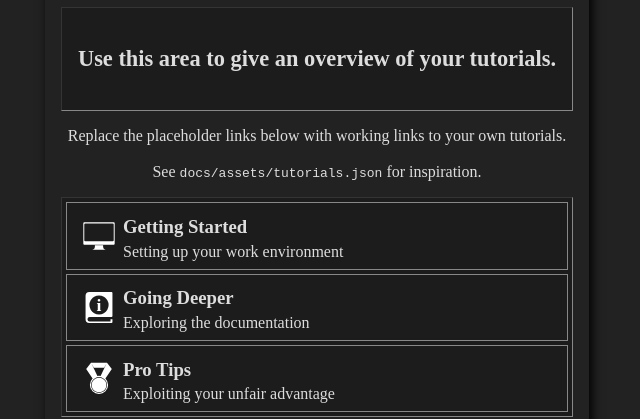
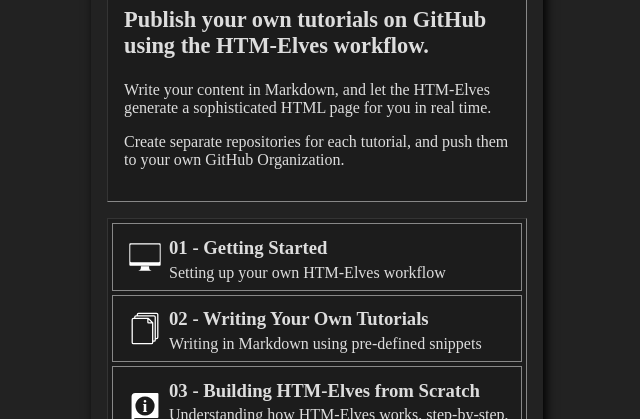
Before and after one commit to MERNCraft/MERNCraft.github.io, a website: page index.html in a window 1280 px wide. Shown: the part 211-630 px from the top of the page, without its empty margins (323-963 px from the left). Drawn offline with Linux system fonts and the light colour scheme.

Commit message:
Customize index.html and private/tutorials.json

```diff
--- a/index.html
+++ b/index.html
@@ -7,8 +7,16 @@
     content="width=device-width, initial-scale=1.0"
   >
   <link rel="stylesheet" href="private/styles.css">
+  <style>
+    main { max-width: 420px;}
+    p { text-align: left;}
+    div.overview p:first-child {
+      font-size: 1.4em;
+      font-weight: bold;
+    }
+  </style>
+  <title class="location">Title</title>
   <script defer src="private/script.js"></script>
-  <title class="location">Title</title>
 </head>
 <body>
   <main>
@@ -16,16 +24,17 @@
       <h1>Welcome to <span class="location">Title</span>!</h1>
     </header>
     <div class="overview">
-      <p>Use this area to give an overview of your tutorials.</p>
+      <p>Publish your own tutorials on GitHub using the HTM-Elves workflow.</p>
+      <p>Write your content in Markdown, and let the HTM-Elves generate a sophisticated HTML page for you in real time.</p>
+      <p>Create separate repositories for each tutorial, and push them to your own GitHub Organization.</p>
     </div>
-    <p id="replace"></p>
     <ul id="tutorials"></ul>
 
     <footer>
       <span>Updated December 2024</span>
-      <a href="#">
+      <a href="https://github.com/orgs/HTM-Elves/repositories">
         <img src="public/svg/github.svg" alt="GitHub">
-       </a>
+      </a>
     </footer>
   </main>
 </body>
--- a/private/tutorials.json
+++ b/private/tutorials.json
@@ -1,17 +1,17 @@
 [
-  { "name": "Getting Started",
-    "url": "#getting-started",
-    "description": "Setting up your work environment",
+  { "name": "01 - Getting Started",
+    "url": "/Getting-Started",
+    "description": "Setting up your own HTM-Elves workflow",
     "icon": "public/svg/env.svg"
   },
-  { "name": "Going Deeper",
-    "url": "#going-deeper",
-    "description": "Exploring the documentation",
+  { "name": "02 - Writing Your Own Tutorials",
+    "url": "/Writing-Your-Own-Tutorials",
+    "description": "Writing in Markdown using pre-defined snippets",
+    "icon": "public/svg/pages.svg"
+  },
+  { "name": "03 - Building HTM-Elves from Scratch",
+    "url": "/Building-From-Scratch",
+    "description": "Understanding how HTM-Elves works, step-by-step, and learning how to customize it",
     "icon": "public/svg/tldr.svg"
-  },
-  { "name": "Pro Tips",
-    "url": "#pro-tips",
-    "description": "Exploiting your unfair advantage",
-    "icon": "public/svg/challenge.svg"
   }
 ]
```
